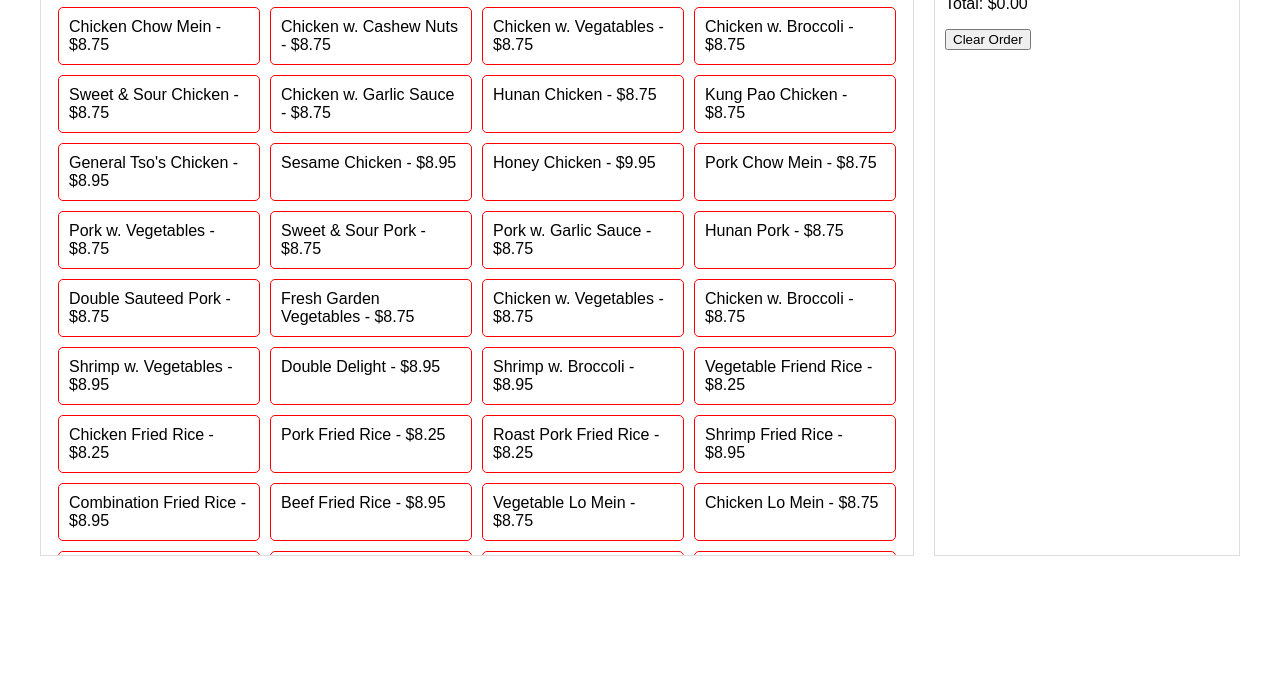
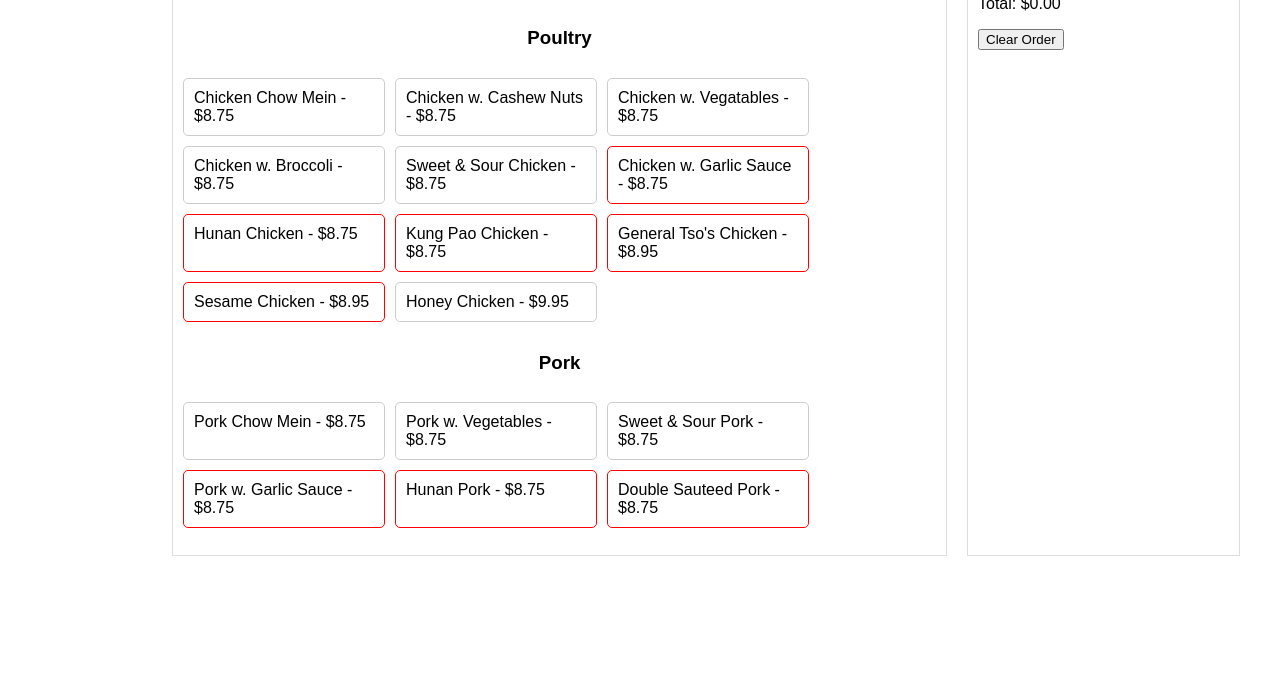
Before and after one commit to kayla7843/restaurant-menu, a plain HTML site: page index.html in a window 1280 px wide. Shown: the part 124-800 px from the top of the page. Drawn offline with Linux system fonts and the light colour scheme.

Commit message:
seperated menu into lunch & dinner and categories

```diff
--- a/index.html
+++ b/index.html
@@ -8,13 +8,15 @@
 </head>
 <body>
   <div class="container">
+    <div id="menu-toggle">
+      <button data-category="lunch" class="active">Lunch</button>
+      <button data-category="dinner">Dinner</button>
+    </div>
     <div class="menu-selection">
-    <!-- Your menu items here -->
       <h1>Menu</h1>
       <div id="menu-container"></div>
     </div>
     <div class="order-check">
-    <!-- Current order summary here -->
       <h2>Current Order</h2>
       <ul id="order-list"></ul>
       <p>Total: $<span id="order-total">0.00</span></p>
@@ -22,7 +24,6 @@
     </div>
   </div>
 
-
   <script src="script.js"></script>
 </body>
 </html>
--- a/script.js
+++ b/script.js
@@ -1,5 +1,7 @@
 let menu = [];
 let order = [];
+let currentCategory = "lunch";
+const SALES_TAX_RATE = 0.065;
 
 const menuContainer = document.getElementById("menu-container");
 const orderList = document.getElementById("order-list");
@@ -18,22 +20,55 @@ async function loadMenu() {
   }
 }
 
-// Render menu items
+// Render menu items filtered by availability (lunch/dinner)
 function renderMenu() {
   menuContainer.innerHTML = "";
-  menu.forEach(item => {
+
+  // Filter items by availability (lunch/dinner)
+  const filteredMenu = menu.filter(item =>
+    item.Avalibility && item.Avalibility.toLowerCase() === currentCategory
+  );
+
+  // Group items by category
+  const categories = {};
+  filteredMenu.forEach(item => {
+    if (!categories[item.Category]) {
+      categories[item.Category] = [];
+    }
+    categories[item.Category].push(item);
+  });
+
+  // For each category, create a section with title and items
+  Object.keys(categories).forEach(categoryName => {
+    // Category header
+    const categoryHeader = document.createElement("h3");
+    categoryHeader.textContent = categoryName;
+    categoryHeader.style.marginTop = "20px";
+    menuContainer.appendChild(categoryHeader);
+
+    // Items list container for this category
+    const categoryDiv = document.createElement("div");
+    categoryDiv.style.display = "flex";
+    categoryDiv.style.flexWrap = "wrap";
+    categoryDiv.style.gap = "10px";
+    menuContainer.appendChild(categoryDiv);
+
+    categories[categoryName].forEach(item => {
       const div = document.createElement("div");
       div.className = "menu-item";
-    if (item.Spicy) div.classList.add("spicy");
+      if (item.Spicy && item.Spicy.toLowerCase() === "true") {
+        div.classList.add("spicy");
+      }
 
       div.textContent = `${item.Name} - $${item.Price.toFixed(2)}`;
-    div.title = `${item.Category}${item.Spicy ? " (Spicy)" : ""}`;
+      div.title = `${item.Category}${item.Spicy && item.Spicy.toLowerCase() === "true" ? " (Spicy)" : ""}`;
 
       div.addEventListener("click", () => {
         addToOrder(item);
       });
 
-    menuContainer.appendChild(div);
+      categoryDiv.appendChild(div);
+    });
   });
 }
 
@@ -48,14 +83,14 @@ function addToOrder(item) {
 function renderOrder() {
   orderList.innerHTML = "";
   let total = 0;
+
   order.forEach((item, idx) => {
     total += item.Price;
     const li = document.createElement("li");
     li.textContent = `${item.Name} - $${item.Price.toFixed(2)}`;
+    li.title = "Tap to remove item";
 
-    // Optional: allow removal on click
-    li.style.cursor = "pointer";
-    li.title = "Tap to remove item";
+    // Allow removal on click
     li.addEventListener("click", () => {
       order.splice(idx, 1);
       renderOrder();
@@ -63,12 +98,30 @@ function renderOrder() {
 
     orderList.appendChild(li);
   });
+
   orderTotal.textContent = total.toFixed(2);
 }
 
+// Clear order button
 clearOrderBtn.addEventListener("click", () => {
   order = [];
   renderOrder();
 });
 
+// Toggle lunch/dinner menu
+const toggleButtons = document.querySelectorAll("#menu-toggle button");
+
+toggleButtons.forEach(button => {
+  button.addEventListener("click", () => {
+    currentCategory = button.getAttribute("data-category");
+
+    // Update active button styling
+    toggleButtons.forEach(btn => btn.classList.remove("active"));
+    button.classList.add("active");
+
+    renderMenu();
+  });
+});
+
+// Initial load
 loadMenu();
```
Lines whose indentation alone changed are shown as unchanged.
